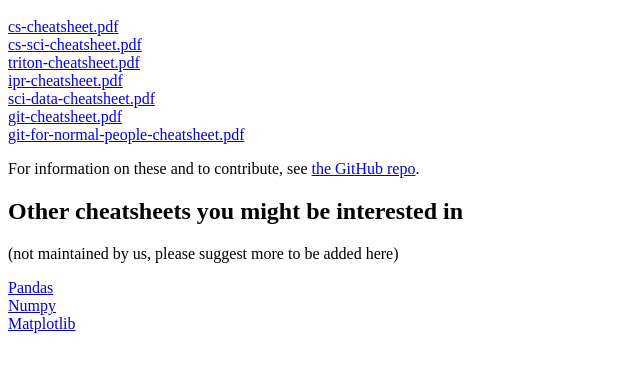
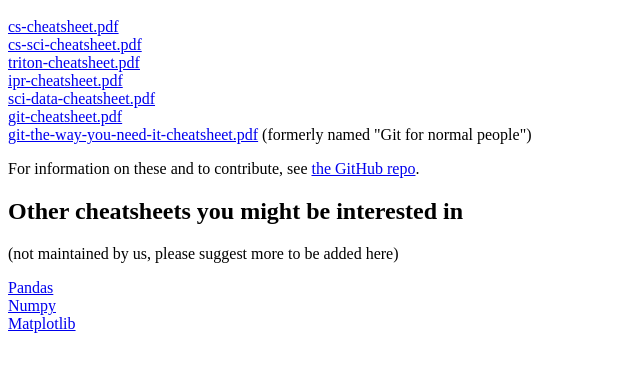
Before and after one commit to AaltoSciComp/cheatsheets, a plain HTML site: page index.html in a window 1280 px wide. Shown: the part 48-420 px from the top of the page, without its empty margins (0-640 px from the left). Drawn offline with Linux system fonts and the light colour scheme.

Commit message:
rename "git for normal people" to "git the way you need it"
- "git for normal people" could be interperted the wrong way (though
  my original interpertation was "git isn't designed well, so this is
  what you can use")

```diff
--- a/index.html
+++ b/index.html
@@ -6,7 +6,7 @@
 <a href="ipr-cheatsheet.pdf">ipr-cheatsheet.pdf</a><br>
 <a href="sci-data-cheatsheet.pdf">sci-data-cheatsheet.pdf</a><br>
 <a href="git-cheatsheet.pdf">git-cheatsheet.pdf</a><br>
-<a href="git-for-normal-people-cheatsheet.pdf">git-for-normal-people-cheatsheet.pdf</a><br>
+<a href="git-the-way-you-need-it-cheatsheet.pdf">git-the-way-you-need-it-cheatsheet.pdf</a> (formerly named "Git for normal people")<br>
 
 <p>For information on these and to contribute,
 see <a href="https://github.com/AaltoSciComp/cheatsheets">the GitHub
```
Also changed, not shown: 3 other files.
